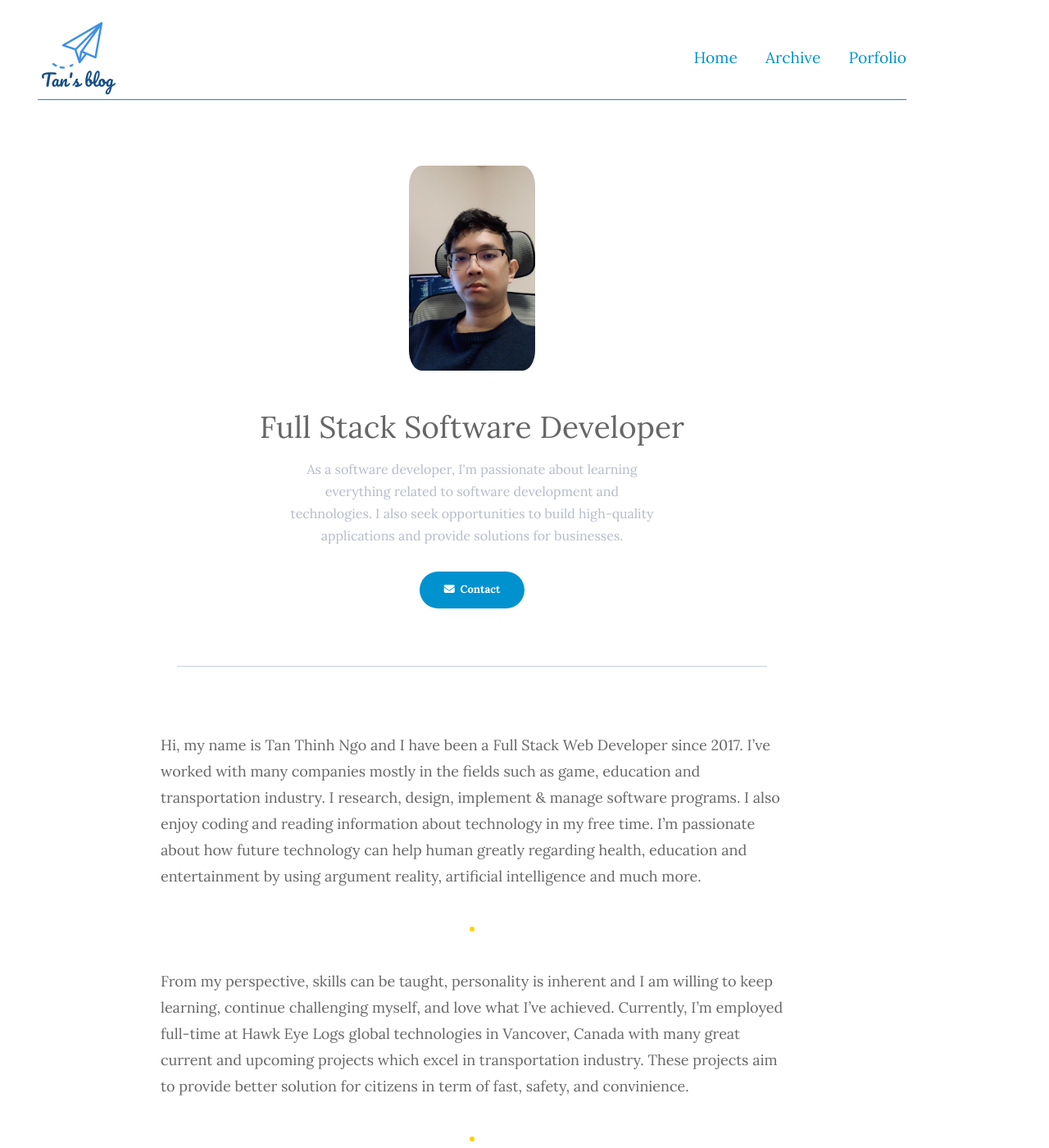
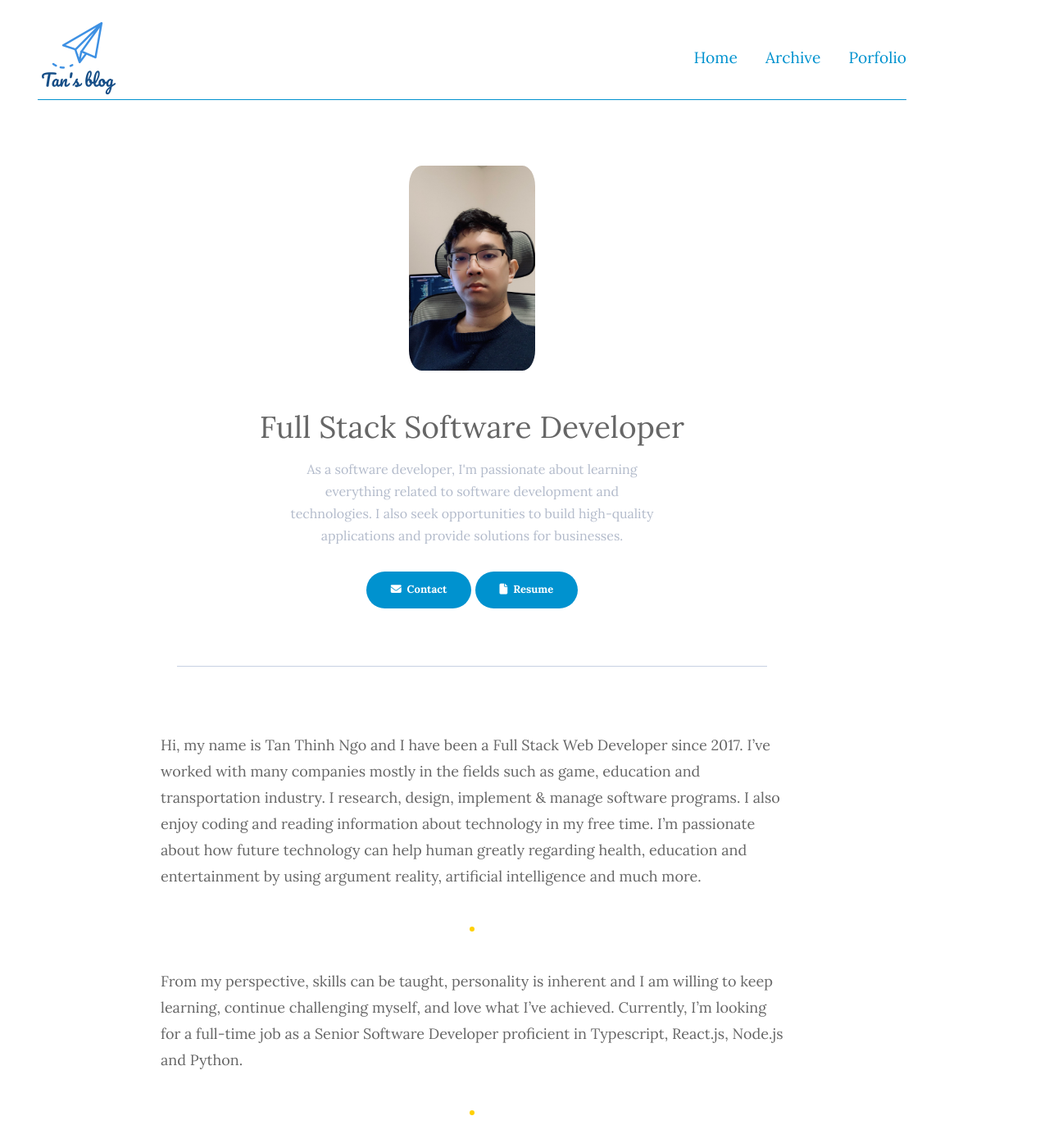
Before and after one commit to titango/titango.github.io, a Jekyll site: the page built from _pages/2_porfolio.md, in a window 1280 px wide and 1400 px high. Shown: the whole window at 82% size. Built offline with Jekyll 4.4.1, drawn with Linux system fonts in a browser that asks for light colours; nearby versions of some CDN libraries.

Commit message:
Updating porfolio

```diff
--- a/_layouts/porfolio.html
+++ b/_layouts/porfolio.html
@@ -24,7 +24,12 @@ layout: default
           <div class="author__more">
             <a href="mailto:{{site.author.email}}?subject=Hello%20%F0%9F%91%8B" class="say-hello">
               <i class="fas fa-envelope"></i>&nbsp;
-              Contact</a>
+              Contact
+            </a>
+            <a href="/assets/file/resume.pdf" class="say-hello">
+              <i class="fa fa-file"></i>&nbsp;
+              Resume
+            </a>
             <!-- <a href="{{site.baseurl}}/about/" class="know-more">Know More</a> -->
           </div>
         </div>
--- a/_pages/2_porfolio.md
+++ b/_pages/2_porfolio.md
@@ -10,7 +10,7 @@ Hi, my name is Tan Thinh Ngo and I have been a Full Stack Web Developer since 20
 
 ***
 
-From my perspective, skills can be taught, personality is inherent and I am willing to keep learning, continue challenging myself, and love what I've achieved. Currently, I'm employed full-time at Hawk Eye Logs global technologies in Vancover, Canada with many great current and upcoming projects which excel in transportation industry. These projects aim to provide better solution for citizens in term of fast, safety, and convinience.
+From my perspective, skills can be taught, personality is inherent and I am willing to keep learning, continue challenging myself, and love what I've achieved. Currently, I'm looking for a full-time job as a Senior Software Developer proficient in Typescript, React.js, Node.js and Python.
 
 ***
 
```
Also changed, not shown: 1 other file.
